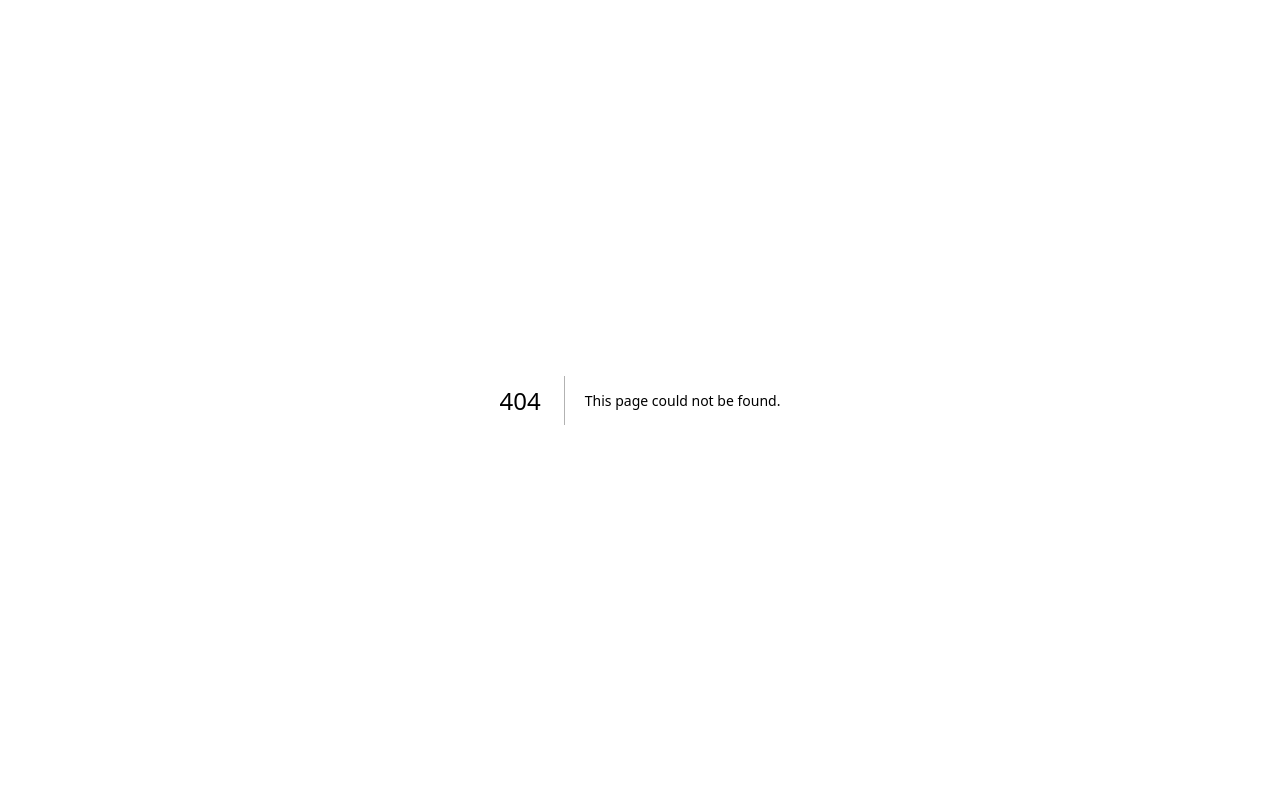
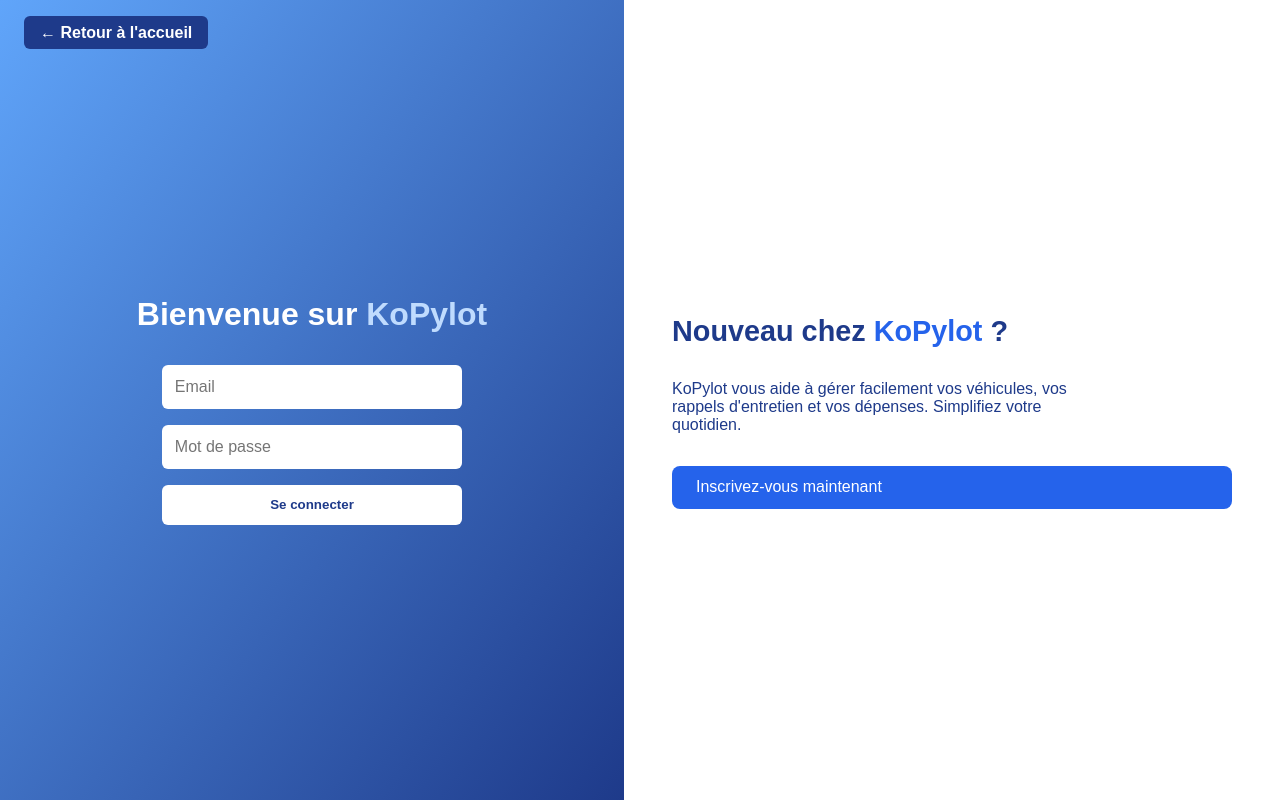
Before and after one commit to Roinuj22/KoPylot, a Next.js app: page /connexion in a window 1280 px wide. Before the commit this address had no page. Built offline with nearby package versions, Linux system fonts and the light colour scheme.

Commit message:
Page de connexion crée et bien fidéle à l'idée de section

```diff
--- a/pages/_app.js
+++ b/pages/_app.js
@@ -2,6 +2,7 @@
 
 import '../styles/test.css'
 import '../styles/main.css';
+import '../styles/connexion.css';
 
 export default function MyApp({ Component, pageProps }) {
   return <Component {...pageProps} />;
--- /dev/null
+++ b/pages/connexion.jsx
@@ -0,0 +1,32 @@
+import React from "react";
+
+export default function ConnexionPage() {
+    return (
+        <div style={{ position: "relative" }}>
+            {/* Bouton retour accueil */}
+            <div className="back-home">
+                <a href="/" className="back-link">← Retour à l'accueil</a>
+            </div>
+
+            {/* Connexion / Inscription */}
+            <div className="login-container">
+                {/* Connexion */}
+                <div className="login-left">
+                    <h1>Bienvenue sur <span className="kop-name">KoPylot</span></h1>
+                    <form className="login-form">
+                        <input type="email" placeholder="Email" required />
+                        <input type="password" placeholder="Mot de passe" required />
+                        <button>Se connecter</button>
+                    </form>
+                </div>
+
+                {/* Inscription */}
+                <div className="login-right">
+                    <h2>Nouveau chez <span className="kop-name-dark">KoPylot</span> ?</h2>
+                    <p>KoPylot vous aide à gérer facilement vos véhicules, vos rappels d'entretien et vos dépenses. Simplifiez votre quotidien.</p>
+                    <a href="/signup" className="signup-link">Inscrivez-vous maintenant</a>
+                </div>
+            </div>
+        </div>
+    );
+}
--- a/pages/index.jsx
+++ b/pages/index.jsx
@@ -10,7 +10,7 @@
                 <div className="left">LOGO</div>
                 <div className="right">
                     <a href="#">Accueil</a>
-                    <button>Connexion</button>
+                    <a href="/connexion" className="nav-button">👤 Connexion</a>
                 </div>
             </nav>
 
--- /dev/null
+++ b/styles/connexion.css
@@ -0,0 +1,137 @@
+.login-container {
+    display: flex;
+    height: 100vh;
+    font-family: sans-serif;
+}
+
+.login-left {
+    flex: 1;
+    background: linear-gradient(to bottom right, #60a5fa, #1e3a8a);
+    color: white;
+    display: flex;
+    flex-direction: column;
+    justify-content: center;
+    align-items: center;
+    padding: 2rem;
+}
+
+.login-left h1 {
+    font-size: 2rem;
+    margin-bottom: 2rem;
+    text-align: center;
+}
+
+.kop-name {
+    color: #bfdbfe;
+    font-weight: bold;
+}
+
+.login-form {
+    display: flex;
+    flex-direction: column;
+    gap: 1rem;
+    width: 100%;
+    max-width: 300px;
+}
+
+.login-form input {
+    padding: 0.8rem;
+    border-radius: 6px;
+    border: none;
+    font-size: 1rem;
+}
+
+.login-form button {
+    padding: 0.8rem;
+    background: white;
+    color: #1e3a8a;
+    border: none;
+    font-weight: bold;
+    border-radius: 6px;
+    cursor: pointer;
+    transition: background 0.3s;
+}
+
+.login-form button:hover {
+    background: #bfdbfe;
+}
+
+/* Right Section */
+.login-right {
+    flex: 1;
+    background: white;
+    color: #1e3a8a;
+    display: flex;
+    flex-direction: column;
+    justify-content: center;
+    padding: 3rem;
+}
+
+.login-right h2 {
+    font-size: 1.8rem;
+    margin-bottom: 1rem;
+}
+
+.kop-name-dark {
+    color: #2563eb;
+    font-weight: bold;
+}
+
+.login-right p {
+    font-size: 1rem;
+    margin-bottom: 2rem;
+    max-width: 400px;
+}
+
+.signup-link {
+    text-decoration: none;
+    color: white;
+    background: #2563eb;
+    padding: 0.8rem 1.5rem;
+    border-radius: 8px;
+    display: inline-block;
+    transition: background 0.3s;
+}
+
+.signup-link:hover {
+    background: #1d4ed8;
+}
+
+/* Responsive */
+@media (max-width: 768px) {
+    .login-container {
+        flex-direction: column;
+    }
+
+    .login-left,
+    .login-right {
+        flex: none;
+        height: auto;
+        padding: 2rem;
+    }
+
+    .login-right {
+        align-items: center;
+        text-align: center;
+    }
+}
+.back-home {
+    position: absolute;
+    top: 1.5rem;
+    left: 1.5rem;
+    z-index: 10;
+}
+
+.back-link {
+    color: white;
+    background: #1e3a8a;
+    padding: 0.5rem 1rem;
+    border-radius: 6px;
+    text-decoration: none;
+    font-weight: bold;
+    transition: background 0.3s;
+}
+
+.back-link:hover {
+    background: #2563eb;
+}
```
